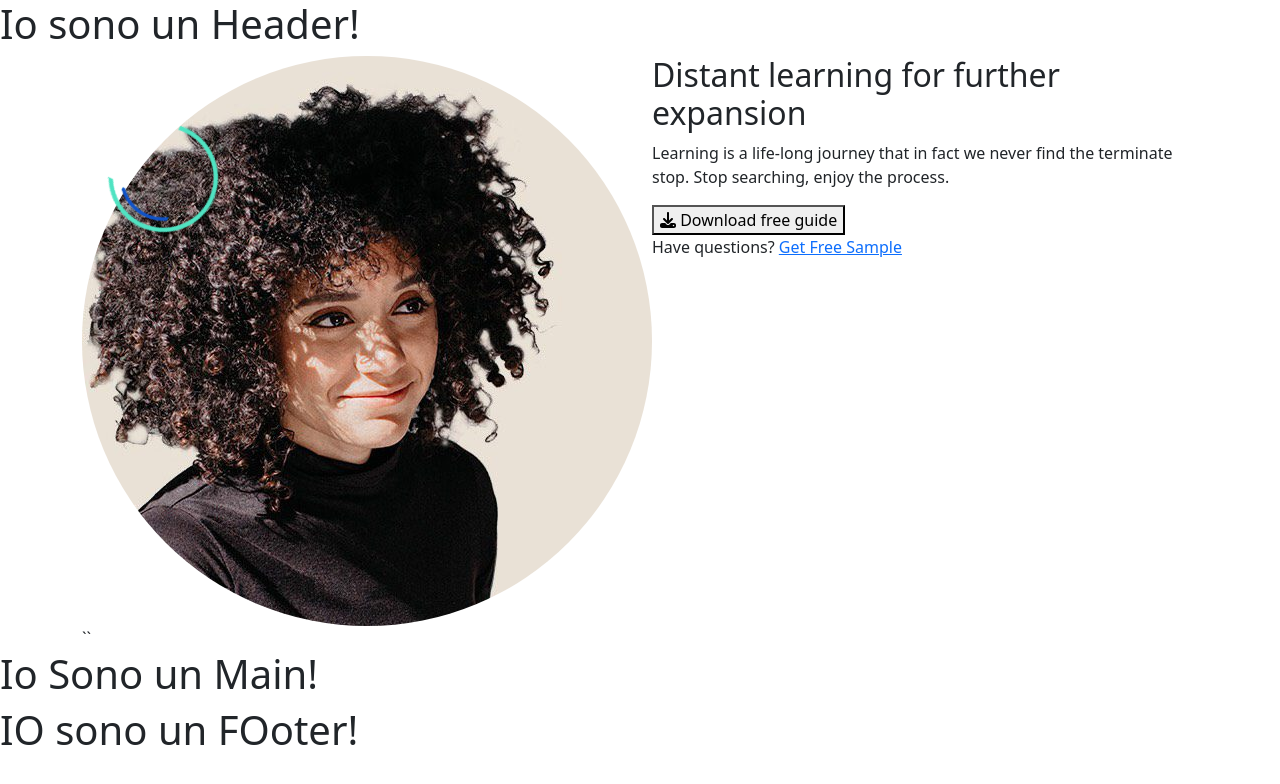
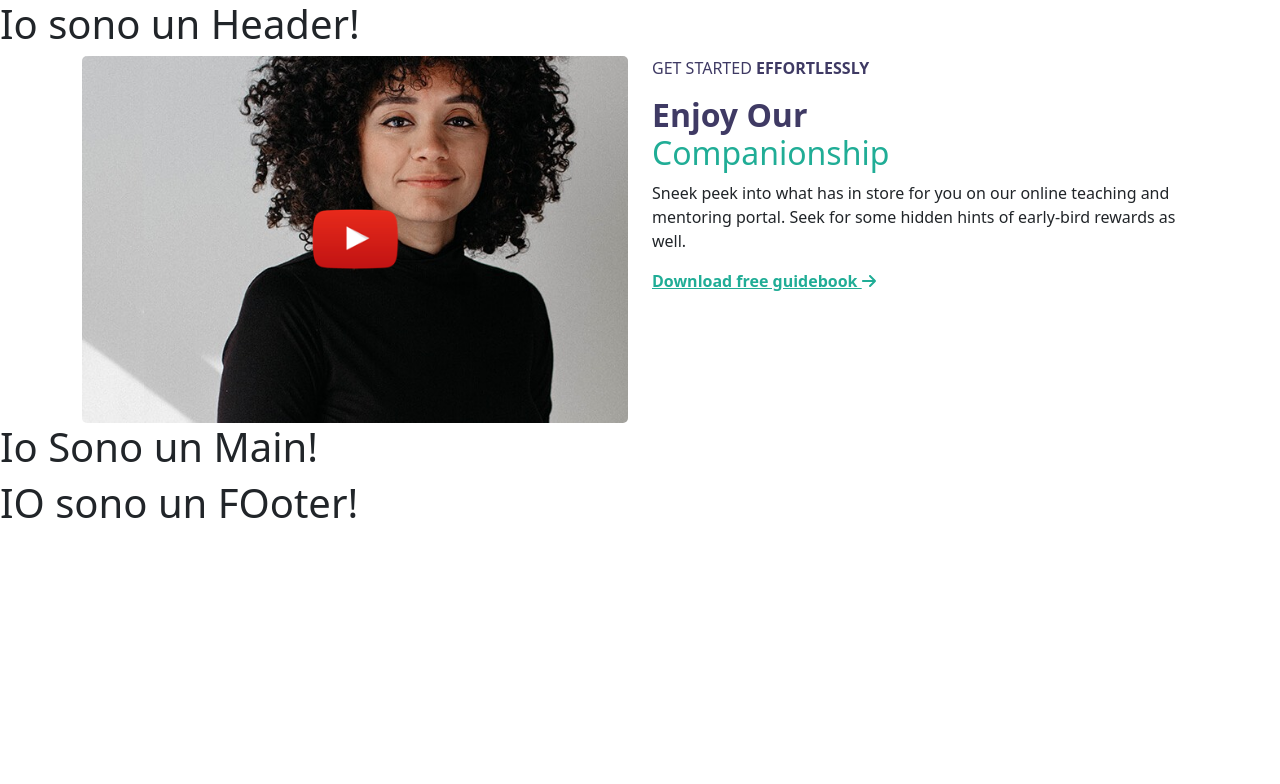
Before and after one commit to GencoMattia/proj-html-vuejs, a Vue app: page / in a window 1280 px wide. Shown: the top 784 px of the page. Built offline with nearby package versions, Linux system fonts and the light colour scheme.

Commit message:
Spostato i dati da mainheader to main guide

```diff
--- a/src/components/MainGuide.vue
+++ b/src/components/MainGuide.vue
@@ -1,17 +1,66 @@
 <script>
+import { FontAwesomeIcon } from '../js/font-awesome.js';
 export default {
+    components:{
+        FontAwesomeIcon
+    },
     data() {
         return {
 
-        };
-    }
-};
+    }}
+}
 </script>
 
 <template>
+    <div class="my-container">
+        <div class="container">
+            <section class="row">
+                <div class="col-6 position-relative">
+                        <img src="../assets/img/home-2-popup-video-poster.jpg" alt="">
+                    <div class="my_bg-move">
+                        <div class="top-image"></div>
+                    </div>
+                </div>
+                <article class="col-6">
+                    <p class="my_cl-blue">
+                        GET STARTED <span class="fw-bold">EFFORTLESSLY</span>
+                    </p>
+                    <h2>
+                        <span class="my_cl-blue fw-bold">Enjoy Our</span> <br>
+                        <span class="my_cl-green">Companionship</span>
+                    </h2>
+                    <p>
+                        Sneek peek into what has in store for you on our online teaching and mentoring portal. Seek for some hidden hints of early-bird rewards as well.
+                    </p>
+                    <p>
+                        <a href="#" class="my_cl-green fw-bold">Download free guidebook <font-awesome-icon :icon="['fas', 'arrow-right']"/></a>
+                    </p>
+                </article>
 
+            </section>
+        </div>
+    </div>
 </template>
 
 <style scoped>
-
+    img{
+        width: 100%;
+        border-radius: 5px;
+    }
+    .top-image {
+    content: url('../assets/img/icon-youtube-play.png');
+    position: absolute;
+    top: 50%;
+    left: 50%;
+    transform: translate(-50%, -50%);
+    background-size: contain;
+    background-repeat: no-repeat;
+    width: 15%;
+    }
+    .my_cl-green{
+        color: #20ad96;
+    }
+    .my_cl-blue{
+        color: #3f3a64;
+    }
 </style>
--- a/src/components/MainHeader.vue
+++ b/src/components/MainHeader.vue
@@ -1,65 +1,17 @@
 <script>
-import { FontAwesomeIcon } from '../js/font-awesome.js';
 export default {
-    components:{
-        FontAwesomeIcon
-    },
     data() {
         return {
 
-    }}
-}
+        };
+    }
+};
 </script>
 
 <template>
-    <div class="my-container">
-        <div class="container">
-            <section class="row">
-                <div class="col-6 ciao">
-                        <img src="../assets/img/about-me-profile-ohm4dxoearqbxny7q3bq1pzbdgofdx0tobbeqcvzd0.jpg" alt="">
-                    <div class="my_bg-move">
-                        <div class="top-image"></div>
-                    </div>``
-                </div>
-                <article class="col-6">
-                    <h2>
-                        Distant learning for further expansion
-                    </h2>
-                    <p>
-                        Learning is a life-long journey that in fact we never find the terminate stop. Stop searching, enjoy the process.
-                    </p>
-                    <button>
-                        <font-awesome-icon :icon="['fas', 'download']" /> Download free guide
-                    </button>
-                    <p>
-                        Have questions? <a href="#">Get Free Sample</a>
-                    </p>
-                </article>
 
-            </section>
-        </div>
-    </div>
 </template>
 
 <style scoped>
-    img{
-        border-radius: 50%;
-    }
-    .my_bg-move {
-    padding: 25px;
-    width: 35%;
-    height: 35%;
-    position: absolute;
-    top: 100px;
-    }
 
-    .top-image {
-    background: url('../assets/img/maxcoach-shape-02.png');
-    position: absolute;
-    background-size: contain;
-    width: 25%;
-    z-index: 0;
-    height: 100%;
-    background-repeat: no-repeat;
-    }
 </style>
```
